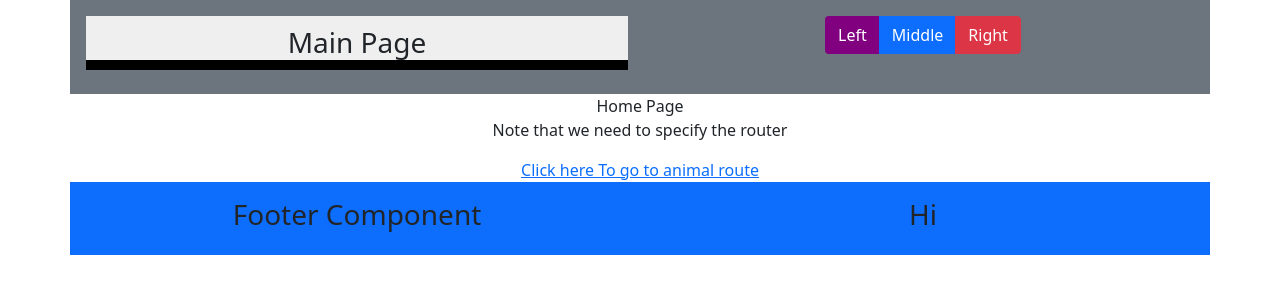
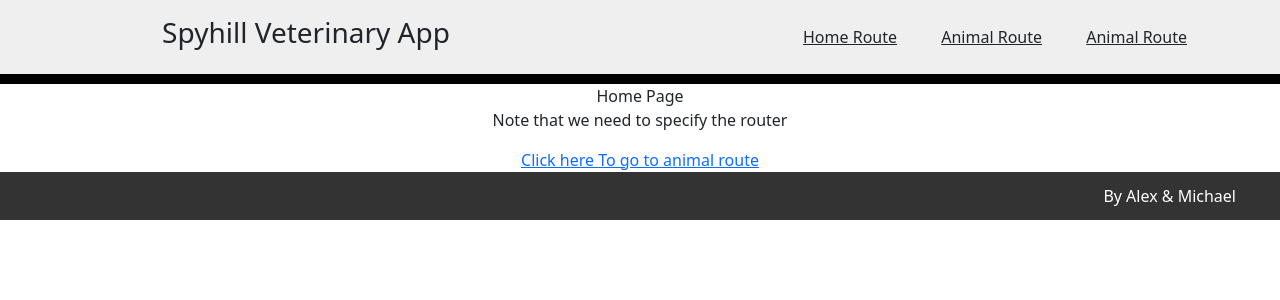
Before and after one commit to micdean19/VeterinaryApp-Fullstack, a React (Create React App) app in the folder ui/: page /home in a window 1280 px wide. Shown: the top 300 px of the page. Built offline with nearby package versions, Linux system fonts and the light colour scheme.

Commit message:
Final version of header and footer
header now contains a proper nav bar with proper formatting.

It has 3 navigations button for now.

Footer was also retrofit to match the color and formatting of header.

```diff
--- a/ui/src/components/FooterComponent.js
+++ b/ui/src/components/FooterComponent.js
@@ -12,18 +12,35 @@ import React, { useState } from "react";
 import Container from "react-bootstrap/Container";
 import Row from "react-bootstrap/Row";
 import Col from "react-bootstrap/Col";
-import ButtonGroup from "react-bootstrap/ButtonGroup";
-import Button from "react-bootstrap/Button";
+
+const footerstyle = {
+    background: "#333",
+    color: "#fff",
+    height: "3rem",
+};
+const footerStyling = {
+    display: "flex",
+    justifyContent: "center",
+    alignItems: "center",
+    height: "100%",
+};
 const Footer = () => {
     return (
         // <h1>Hi</h1>
-        <Container className="p-3 bg-primary">
-            <Row>
-                <Col>
-                    <h3> Footer Component</h3>
-                </Col>
-                <Col>
-                    <h3>Hi</h3>
+        <Container fluid className="align-middle w-100" style={footerstyle}>
+            <Row style={footerStyling}>
+                <Col className="w-75"></Col>
+                <Col
+                    style={{
+                        display: "flex",
+                        justifyContent: "flex-end",
+                        marginRight: "2rem",
+                        textAlign: "middle",
+                        // Note all CSS work here, except instead of margin-right you use camelcase
+                    }}
+                    className="align-middle pt-2 mt-1"
+                >
+                    <p className="">By Alex & Michael</p>
                 </Col>
             </Row>
         </Container>
--- a/ui/src/components/HeaderComponent.js
+++ b/ui/src/components/HeaderComponent.js
@@ -1,65 +1,70 @@
-// We are mostly gonna use functional components but can be changed to object componets if we have to
-
 // Header Component
 // Remember a component in react can either be a class (state) or a function
 // Either way the convention is that they start by a capitalize letter
+
 // A component just RETURNS a UI
-
 import React, { useState } from "react";
 import Container from "react-bootstrap/Container";
 import Row from "react-bootstrap/Row";
 import Col from "react-bootstrap/Col";
 import ButtonGroup from "react-bootstrap/ButtonGroup";
 import Button from "react-bootstrap/Button";
-
-// 2 ways of styling with React + boostrap
-// Save it as an element like here ,then call it style = {containerstyle} later on.
+import { Link } from "react-router-dom";
+// Example 1 of styling
 const containerstyle = {
     borderBottom: "10px solid black",
     background: "#efefef",
     padding: "10px 10px 0 10px",
 };
 
-// The component itself
+const spacingrightButton = {
+    marginRight: "1.2rem",
+};
+
+const columnPutEverythingRight = {
+    display: "flex",
+    justifyContent: "flex-end",
+    marginRight: "4rem",
+    textAlign: "left",
+    // Note all CSS work here, except instead of margin-right you use camelcase
+};
+
 const Header = () => {
     return (
-        <Container className="p-3 bg-secondary">
-            {/*1st Example of Styling */}
-            <style type="text/css">
-                {`
-                .btn-flat {
-                    background-color: purple;
-                    color: white;
-                    }
-
-                .btn-xxl {
-                    padding: 1rem 1.5rem;
-                    font-size: 1.5rem;
-                    }
-
-                border-bottom: 0.5.px solid silver;
-                background: #efefef;
-                padding: 1000px;
-                `}
-            </style>
+        <Container fluid className="p-3" style={containerstyle}>
             <Row>
                 <Col>
-                    <h3 style={containerstyle}> Main Page</h3>
+                    <h3> Spyhill Veterinary App</h3>
                 </Col>
-                <Col>
+
+                <Col
+                    // Using Spacing from Boostrap!!!
+                    className="mx-md-n5"
+                    // Example 2 of styling
+                    style={columnPutEverythingRight}
+                >
                     <ButtonGroup aria-label="Basic example">
-                        <Button variant="flat">Left</Button>
-                        <Button variant="primary" className="">
-                            Middle
+                        <Button style={spacingrightButton} variant="flat">
+                            <Link className="text-dark" to="/Home">
+                                Home Route
+                            </Link>
                         </Button>
-                        <Button variant="danger">Right</Button>
+                        <Button variant="flat" style={spacingrightButton}>
+                            <Link className="text-dark" to="/Animal">
+                                Animal Route
+                            </Link>
+                        </Button>
+                        <Button variant="flat">
+                            {" "}
+                            <Link className="text-dark" to="/Animal">
+                                Animal Route
+                            </Link>
+                        </Button>
                     </ButtonGroup>
                 </Col>
             </Row>
         </Container>
     );
-    return <h1> Header2 </h1>;
 };
 
-// The export must be the same name as the FUNCTION (capitliaze matter)
 export default Header;
--- a/ui/src/components/MainComponent.js
+++ b/ui/src/components/MainComponent.js
@@ -21,6 +21,8 @@ function Main() {
             <Switch>
                 <Route path="/home" component={Home} />
                 <Route path="/animal" component={Animal} />
+                {/* <Route path="/animalstatus" component={AnimalStatus} /> */}
+                {/* <Route path="/animalstatus" component={AnimalStatus} /> */}
                 <Redirect to="/home" />
             </Switch>
             <Footer />
```
